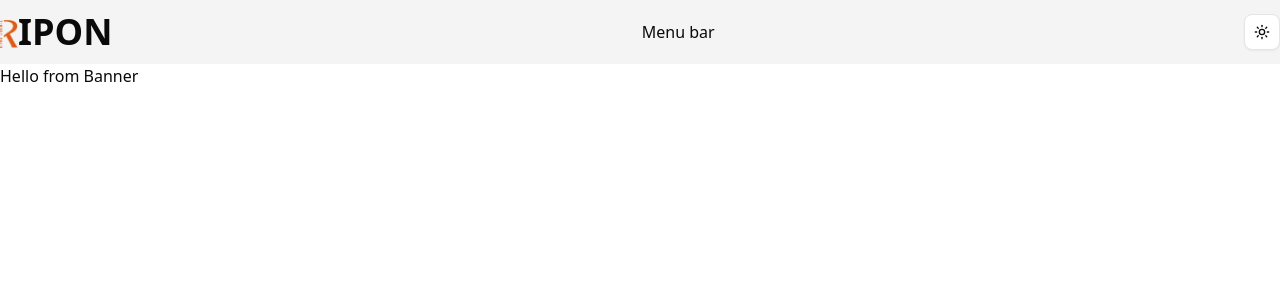
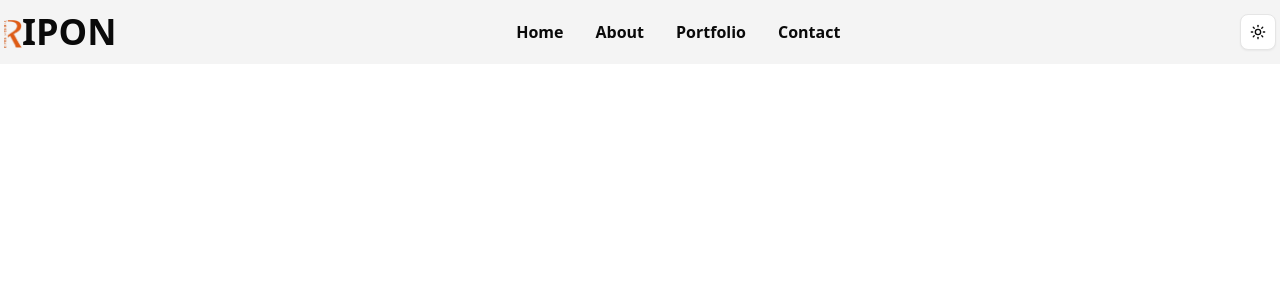
Before and after one commit to riponmondalbd/portfolio, a Next.js app: page / in a window 1280 px wide. Shown: the top 300 px of the page. Built offline with nearby package versions, Linux system fonts and the light colour scheme; what tailwindcss-animated would draw is missing.

Commit message:
make mobile responsive navBar

```diff
--- a/package.json
+++ b/package.json
@@ -18,6 +18,7 @@
     "next-themes": "^0.4.6",
     "react": "^19.0.0",
     "react-dom": "^19.0.0",
+    "react-icons": "^5.5.0",
     "tailwind-merge": "^3.3.1",
     "tailwindcss-animated": "^2.0.0"
   },
--- a/src/app/page.tsx
+++ b/src/app/page.tsx
@@ -1,9 +1,3 @@
-import Banner from "../components/Banner/Banner";
-
 export default function Home() {
-  return (
-    <div>
-      <Banner />
-    </div>
-  );
+  return <div></div>;
 }
--- a/src/components/Banner/Banner.tsx
+++ /dev/null
@@ -1,7 +0,0 @@
-export default function Banner() {
-  return (
-    <div>
-      <h1>Hello from Banner</h1>
-    </div>
-  );
-}
--- a/src/components/Navbar/Navbar.tsx
+++ b/src/components/Navbar/Navbar.tsx
@@ -1,13 +1,21 @@
+"use client";
 import Image from "next/image";
 import Link from "next/link";
+import { useState } from "react";
+import { MdMenu, MdMenuOpen } from "react-icons/md";
 import logo from "../../../public/logo-orange.png";
 import { ThemeChanger } from "../ThemeChanger/ThemeChanger";
+import { NavbarData } from "./Navbardata/NavbarData";
+import ResponsiveMobileNav from "./ResponsiveMobileNav/ResponsiveMobileNav";
 
 export default function Navbar() {
+  const [open, setOpen] = useState(false);
   return (
-    <div className="bg-[#f4f4f4] dark:bg-black">
+    <>
+      <nav className="bg-[#f4f4f4] dark:bg-black">
         <div className="max-w-7xl mx-auto">
-        <div className="flex items-center justify-between py-3">
+          {/* logo section */}
+          <div className="flex items-center justify-between py-3 px-1">
             <Link href={"/"}>
               <div className="flex items-center">
                 <Image
@@ -20,12 +28,40 @@ export default function Navbar() {
                 <span className="text-4xl font-semibold uppercase">ipon</span>
               </div>
             </Link>
-          <div>Menu bar</div>
+
+            {/* menu section */}
+            {/* desktop menu */}
+            <div className="hidden md:block">
+              <ul className="flex gap-8">
+                {NavbarData.map((navData) => (
+                  <li
+                    key={navData.id}
+                    className="font-semibold hover:text-[#DF5C17] duration-300"
+                  >
+                    <Link href={navData.link}>{navData.title}</Link>
+                  </li>
+                ))}
+              </ul>
+            </div>
+
+            {/* theme changer section */}
+            <div className="flex gap-2 items-center">
               <div>
                 <ThemeChanger />
+              </div>
+              <div className="border p-2 rounded-md bg-white dark:bg-black hover:bg-[#f4f4f4] duration-300 md:hidden">
+                {open ? (
+                  <MdMenuOpen onClick={() => setOpen(!open)} />
+                ) : (
+                  <MdMenu onClick={() => setOpen(!open)} />
+                )}
               </div>
             </div>
           </div>
         </div>
+      </nav>
+      {/* mobile menu */}
+      <ResponsiveMobileNav open={open} setOpen={setOpen} />
+    </>
   );
 }
--- /dev/null
+++ b/src/components/Navbar/Navbardata/NavbarData.ts
@@ -0,0 +1,22 @@
+export const NavbarData = [
+  {
+    id: 1,
+    title: "Home",
+    link: "/",
+  },
+  {
+    id: 2,
+    title: "About",
+    link: "#about",
+  },
+  {
+    id: 3,
+    title: "Portfolio",
+    link: "#portfolio",
+  },
+  {
+    id: 4,
+    title: "Contact",
+    link: "#contact",
+  },
+];
--- /dev/null
+++ b/src/components/Navbar/ResponsiveMobileNav/ResponsiveMobileNav.tsx
@@ -0,0 +1,35 @@
+import Link from "next/link";
+import { NavbarData } from "../Navbardata/NavbarData";
+
+export default function ResponsiveMobileNav({
+  open,
+  setOpen,
+}: {
+  open: boolean;
+  setOpen: (value: boolean) => void;
+}) {
+  return (
+    <div className=" md:hidden ">
+      {open && (
+        <div className="bg-[#f4f4f4] dark:bg-black animate-fade-down animate-once animate-duration-500 animate-delay-100">
+          <ul className="flex flex-col items-center gap-4">
+            {NavbarData.map((navData) => (
+              <li
+                key={navData.id}
+                className="font-semibold hover:text-[#DF5C17] duration-300 hover:bg-neutral-300  w-full text-center "
+              >
+                <Link
+                  href={navData.link}
+                  onClick={() => setOpen(false)}
+                  className="w-full"
+                >
+                  {navData.title}
+                </Link>
+              </li>
+            ))}
+          </ul>
+        </div>
+      )}
+    </div>
+  );
+}
--- a/src/components/ThemeChanger/ThemeChanger.tsx
+++ b/src/components/ThemeChanger/ThemeChanger.tsx
@@ -17,7 +17,7 @@ export function ThemeChanger() {
   return (
     <DropdownMenu>
       <DropdownMenuTrigger asChild>
-        <Button variant="outline" size="icon">
+        <Button variant="outline" size="icon" className="cursor-pointer">
           <Sun className="h-[1.2rem] w-[1.2rem] scale-100 rotate-0 transition-all dark:scale-0 dark:-rotate-90" />
           <Moon className="absolute h-[1.2rem] w-[1.2rem] scale-0 rotate-90 transition-all dark:scale-100 dark:rotate-0" />
           <span className="sr-only">Toggle theme</span>
```
Also changed, not shown: 1 other file (tests, documents, lock files or other folders). Lines whose indentation alone changed are shown as unchanged.
